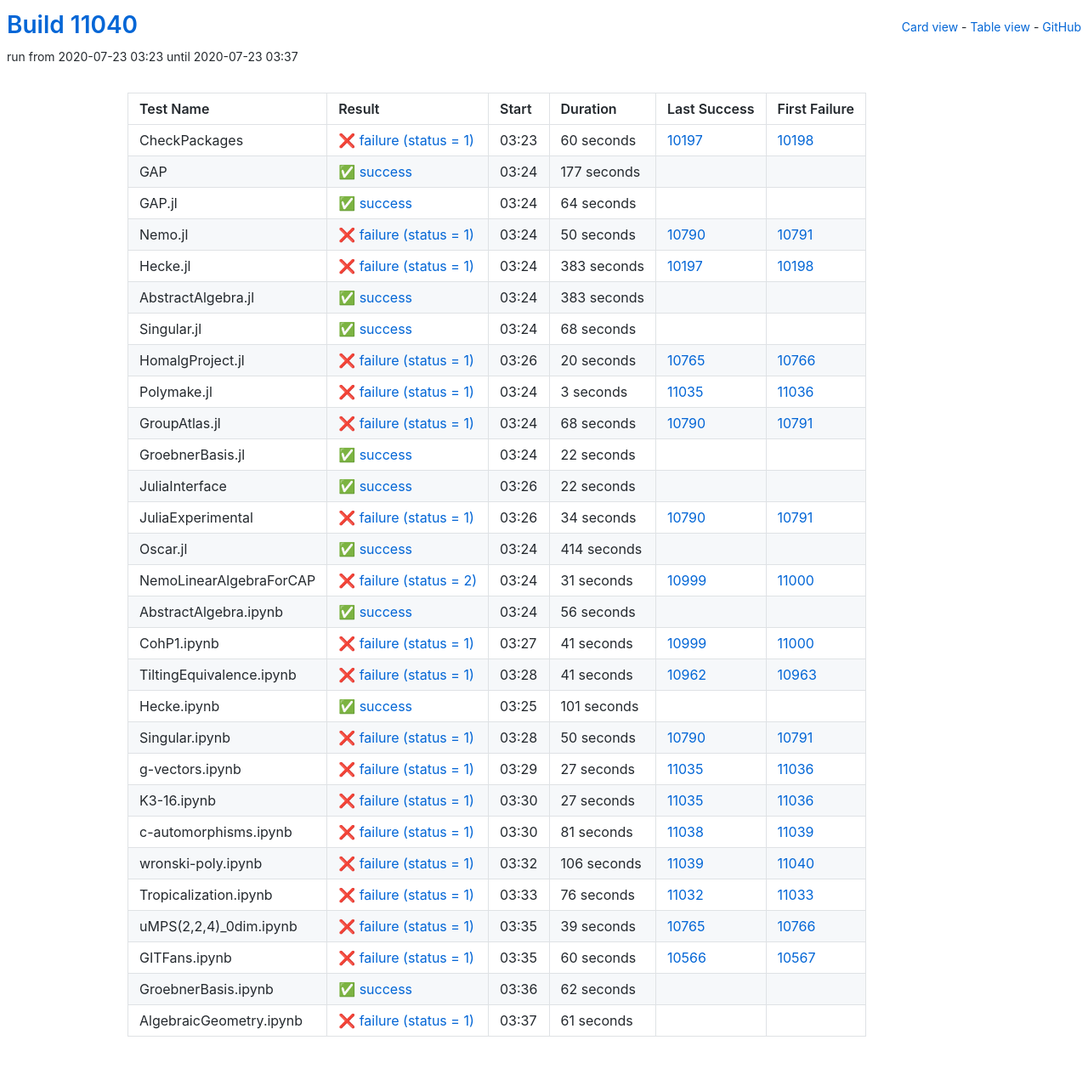
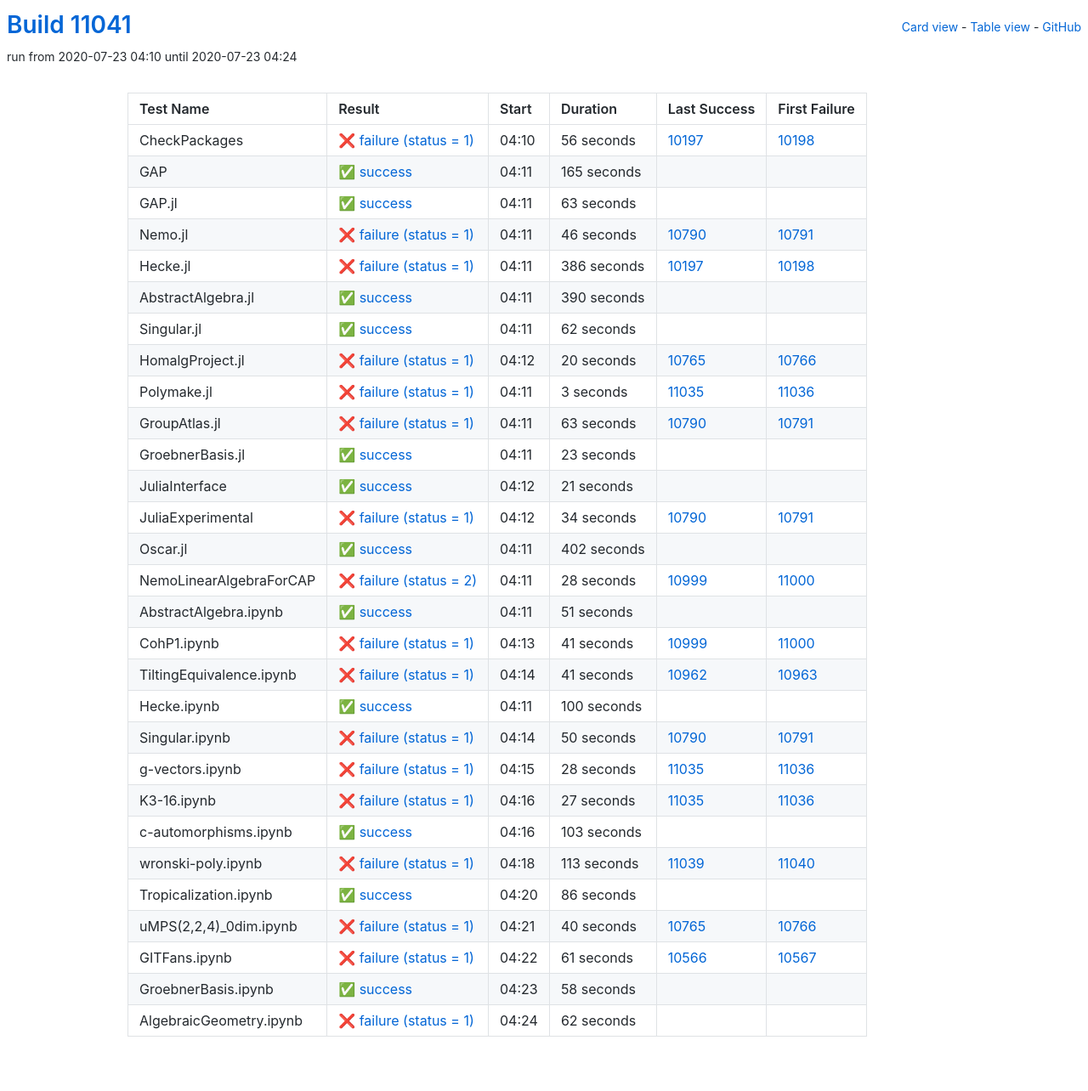
Before and after one commit to oscar-system/oscar-ci-status, a Jekyll site: the page built from table.html, in a window 1280 px wide. Shown: the whole page at 85% size. Built offline with Jekyll 4.4.1, drawn with Linux system fonts in a browser that asks for light colours.

Commit message:
Build #11041

```diff
--- a/_data/ci.yml
+++ b/_data/ci.yml
@@ -1,6 +1,6 @@
 ---
-build: 11040
-build_url: https://oscarci.mathematik.uni-kl.de/job/oscar/11040/
+build: 11041
+build_url: https://oscarci.mathematik.uni-kl.de/job/oscar/11041/
 job: oscar
 organization: oscar-system
 repo: oscar-ci-status
@@ -8,92 +8,92 @@
 tests:
 - name: CheckPackages
   id: checkpackages
-  log: https://oscarci.mathematik.uni-kl.de/job/oscar/11040/artifact/logs/build-11040/CheckPackages.log
-  start: 2020-07-23 03:23
+  log: https://oscarci.mathematik.uni-kl.de/job/oscar/11041/artifact/logs/build-11041/CheckPackages.log
+  start: 2020-07-23 04:10
   success: false
   exitcode: 1
   status: failure
-  duration: 60
+  duration: 56
   last_success: 10197
   last_success_url: https://oscarci.mathematik.uni-kl.de/job/oscar/10197/
   first_failure: 10198
   first_failure_url: https://oscarci.mathematik.uni-kl.de/job/oscar/10198/
 - name: GAP
   id: gap
-  log: https://oscarci.mathematik.uni-kl.de/job/oscar/11040/artifact/logs/build-11040/GAP.log
-  start: 2020-07-23 03:24
+  log: https://oscarci.mathematik.uni-kl.de/job/oscar/11041/artifact/logs/build-11041/GAP.log
+  start: 2020-07-23 04:11
   success: true
   exitcode: 0
   status: success
-  duration: 177
+  duration: 165
   last_success: false
   last_success_url:
   first_failure: false
   first_failure_url:
 - name: GAP.jl
   id: gap-jl
-  log: https://oscarci.mathematik.uni-kl.de/job/oscar/11040/artifact/logs/build-11040/GAP.jl.log
-  start: 2020-07-23 03:24
+  log: https://oscarci.mathematik.uni-kl.de/job/oscar/11041/artifact/logs/build-11041/GAP.jl.log
+  start: 2020-07-23 04:11
   success: true
   exitcode: 0
   status: success
-  duration: 64
+  duration: 63
   last_success: false
   last_success_url:
   first_failure: false
   first_failure_url:
 - name: Nemo.jl
   id: nemo-jl
-  log: https://oscarci.mathematik.uni-kl.de/job/oscar/11040/artifact/logs/build-11040/Nemo.jl.log
-  start: 2020-07-23 03:24
+  log: https://oscarci.mathematik.uni-kl.de/job/oscar/11041/artifact/logs/build-11041/Nemo.jl.log
+  start: 2020-07-23 04:11
   success: false
   exitcode: 1
   status: failure
-  duration: 50
+  duration: 46
   last_success: 10790
   last_success_url: https://oscarci.mathematik.uni-kl.de/job/oscar/10790/
   first_failure: 10791
   first_failure_url: https://oscarci.mathematik.uni-kl.de/job/oscar/10791/
 - name: Hecke.jl
   id: hecke-jl
-  log: https://oscarci.mathematik.uni-kl.de/job/oscar/11040/artifact/logs/build-11040/Hecke.jl.log
-  start: 2020-07-23 03:24
+  log: https://oscarci.mathematik.uni-kl.de/job/oscar/11041/artifact/logs/build-11041/Hecke.jl.log
+  start: 2020-07-23 04:11
   success: false
   exitcode: 1
   status: failure
-  duration: 383
+  duration: 386
   last_success: 10197
   last_success_url: https://oscarci.mathematik.uni-kl.de/job/oscar/10197/
   first_failure: 10198
   first_failure_url: https://oscarci.mathematik.uni-kl.de/job/oscar/10198/
 - name: AbstractAlgebra.jl
   id: abstractalgebra-jl
-  log: https://oscarci.mathematik.uni-kl.de/job/oscar/11040/artifact/logs/build-11040/AbstractAlgebra.jl.log
-  start: 2020-07-23 03:24
+  log: https://oscarci.mathematik.uni-kl.de/job/oscar/11041/artifact/logs/build-11041/AbstractAlgebra.jl.log
+  start: 2020-07-23 04:11
   success: true
   exitcode: 0
   status: success
-  duration: 383
+  duration: 390
   last_success: false
   last_success_url:
   first_failure: false
   first_failure_url:
 - name: Singular.jl
   id: singular-jl
-  log: https://oscarci.mathematik.uni-kl.de/job/oscar/11040/artifact/logs/build-11040/Singular.jl.log
-  start: 2020-07-23 03:24
+  log: https://oscarci.mathematik.uni-kl.de/job/oscar/11041/artifact/logs/build-11041/Singular.jl.log
+  start: 2020-07-23 04:11
   success: true
   exitcode: 0
   status: success
-  duration: 68
+  duration: 62
   last_success: false
   last_success_url:
   first_failure: false
   first_failure_url:
 - name: HomalgProject.jl
   id: homalgproject-jl
-  log: https://oscarci.mathematik.uni-kl.de/job/oscar/11040/artifact/logs/build-11040/HomalgProject.jl.log
-  start: 2020-07-23 03:26
+  log: https://oscarci.mathematik.uni-kl.de/job/oscar/11041/artifact/logs/build-11041/HomalgProject.jl.log
+  start: 2020-07-23 04:12
   success: false
   exitcode: 1
   status: failure
@@ -104,8 +104,8 @@
   first_failure_url: https://oscarci.mathematik.uni-kl.de/job/oscar/10766/
 - name: Polymake.jl
   id: polymake-jl
-  log: https://oscarci.mathematik.uni-kl.de/job/oscar/11040/artifact/logs/build-11040/Polymake.jl.log
-  start: 2020-07-23 03:24
+  log: https://oscarci.mathematik.uni-kl.de/job/oscar/11041/artifact/logs/build-11041/Polymake.jl.log
+  start: 2020-07-23 04:11
   success: false
   exitcode: 1
   status: failure
@@ -116,44 +116,44 @@
   first_failure_url: https://oscarci.mathematik.uni-kl.de/job/oscar/11036/
 - name: GroupAtlas.jl
   id: groupatlas-jl
-  log: https://oscarci.mathematik.uni-kl.de/job/oscar/11040/artifact/logs/build-11040/GroupAtlas.jl.log
-  start: 2020-07-23 03:24
+  log: https://oscarci.mathematik.uni-kl.de/job/oscar/11041/artifact/logs/build-11041/GroupAtlas.jl.log
+  start: 2020-07-23 04:11
   success: false
   exitcode: 1
   status: failure
-  duration: 68
+  duration: 63
   last_success: 10790
   last_success_url: https://oscarci.mathematik.uni-kl.de/job/oscar/10790/
   first_failure: 10791
   first_failure_url: https://oscarci.mathematik.uni-kl.de/job/oscar/10791/
 - name: GroebnerBasis.jl
   id: groebnerbasis-jl
-  log: https://oscarci.mathematik.uni-kl.de/job/oscar/11040/artifact/logs/build-11040/GroebnerBasis.jl.log
-  start: 2020-07-23 03:24
+  log: https://oscarci.mathematik.uni-kl.de/job/oscar/11041/artifact/logs/build-11041/GroebnerBasis.jl.log
+  start: 2020-07-23 04:11
   success: true
   exitcode: 0
   status: success
-  duration: 22
+  duration: 23
   last_success: false
   last_success_url:
   first_failure: false
   first_failure_url:
 - name: JuliaInterface
   id: juliainterface
-  log: https://oscarci.mathematik.uni-kl.de/job/oscar/11040/artifact/logs/build-11040/JuliaInterface.log
-  start: 2020-07-23 03:26
+  log: https://oscarci.mathematik.uni-kl.de/job/oscar/11041/artifact/logs/build-11041/JuliaInterface.log
+  start: 2020-07-23 04:12
   success: true
   exitcode: 0
   status: success
-  duration: 22
+  duration: 21
   last_success: false
   last_success_url:
   first_failure: false
   first_failure_url:
 - name: JuliaExperimental
   id: juliaexperimental
-  log: https://oscarci.mathematik.uni-kl.de/job/oscar/11040/artifact/logs/build-11040/JuliaExperimental.log
-  start: 2020-07-23 03:26
+  log: https://oscarci.mathematik.uni-kl.de/job/oscar/11041/artifact/logs/build-11041/JuliaExperimental.log
+  start: 2020-07-23 04:12
   success: false
   exitcode: 1
   status: failure
@@ -164,44 +164,44 @@
   first_failure_url: https://oscarci.mathematik.uni-kl.de/job/oscar/10791/
 - name: Oscar.jl
   id: oscar-jl
-  log: https://oscarci.mathematik.uni-kl.de/job/oscar/11040/artifact/logs/build-11040/Oscar.jl.log
-  start: 2020-07-23 03:24
+  log: https://oscarci.mathematik.uni-kl.de/job/oscar/11041/artifact/logs/build-11041/Oscar.jl.log
+  start: 2020-07-23 04:11
   success: true
   exitcode: 0
   status: success
-  duration: 414
+  duration: 402
   last_success: false
   last_success_url:
   first_failure: false
   first_failure_url:
 - name: NemoLinearAlgebraForCAP
   id: nemolinearalgebraforcap
-  log: https://oscarci.mathematik.uni-kl.de/job/oscar/11040/artifact/logs/build-11040/NemoLinearAlgebraForCAP.log
-  start: 2020-07-23 03:24
+  log: https://oscarci.mathematik.uni-kl.de/job/oscar/11041/artifact/logs/build-11041/NemoLinearAlgebraForCAP.log
+  start: 2020-07-23 04:11
   success: false
   exitcode: 2
   status: failure
-  duration: 31
+  duration: 28
   last_success: 10999
   last_success_url: https://oscarci.mathematik.uni-kl.de/job/oscar/10999/
   first_failure: 11000
   first_failure_url: https://oscarci.mathematik.uni-kl.de/job/oscar/11000/
 - name: AbstractAlgebra.ipynb
   id: abstractalgebra-ipynb
-  log: https://oscarci.mathematik.uni-kl.de/job/oscar/11040/artifact/logs/build-11040/AbstractAlgebra.ipynb.log
-  start: 2020-07-23 03:24
+  log: https://oscarci.mathematik.uni-kl.de/job/oscar/11041/artifact/logs/build-11041/AbstractAlgebra.ipynb.log
+  start: 2020-07-23 04:11
   success: true
   exitcode: 0
   status: success
-  duration: 56
+  duration: 51
   last_success: false
   last_success_url:
   first_failure: false
   first_failure_url:
 - name: CohP1.ipynb
   id: cohp1-ipynb
-  log: https://oscarci.mathematik.uni-kl.de/job/oscar/11040/artifact/logs/build-11040/CohP1.ipynb.log
-  start: 2020-07-23 03:27
+  log: https://oscarci.mathematik.uni-kl.de/job/oscar/11041/artifact/logs/build-11041/CohP1.ipynb.log
+  start: 2020-07-23 04:13
   success: false
   exitcode: 1
   status: failure
@@ -212,8 +212,8 @@
   first_failure_url: https://oscarci.mathematik.uni-kl.de/job/oscar/11000/
 - name: TiltingEquivalence.ipynb
   id: tiltingequivalence-ipynb
-  log: https://oscarci.mathematik.uni-kl.de/job/oscar/11040/artifact/logs/build-11040/TiltingEquivalence.ipynb.log
-  start: 2020-07-23 03:28
+  log: https://oscarci.mathematik.uni-kl.de/job/oscar/11041/artifact/logs/build-11041/TiltingEquivalence.ipynb.log
+  start: 2020-07-23 04:14
   success: false
   exitcode: 1
   status: failure
@@ -224,20 +224,20 @@
   first_failure_url: https://oscarci.mathematik.uni-kl.de/job/oscar/10963/
 - name: Hecke.ipynb
   id: hecke-ipynb
-  log: https://oscarci.mathematik.uni-kl.de/job/oscar/11040/artifact/logs/build-11040/Hecke.ipynb.log
-  start: 2020-07-23 03:25
+  log: https://oscarci.mathematik.uni-kl.de/job/oscar/11041/artifact/logs/build-11041/Hecke.ipynb.log
+  start: 2020-07-23 04:11
   success: true
   exitcode: 0
   status: success
-  duration: 101
+  duration: 100
   last_success: false
   last_success_url:
   first_failure: false
   first_failure_url:
 - name: Singular.ipynb
   id: singular-ipynb
-  log: https://oscarci.mathematik.uni-kl.de/job/oscar/11040/artifact/logs/build-11040/Singular.ipynb.log
-  start: 2020-07-23 03:28
+  log: https://oscarci.mathematik.uni-kl.de/job/oscar/11041/artifact/logs/build-11041/Singular.ipynb.log
+  start: 2020-07-23 04:14
   success: false
   exitcode: 1
   status: failure
@@ -248,20 +248,20 @@
   first_failure_url: https://oscarci.mathematik.uni-kl.de/job/oscar/10791/
 - name: g-vectors.ipynb
   id: g-vectors-ipynb
-  log: https://oscarci.mathematik.uni-kl.de/job/oscar/11040/artifact/logs/build-11040/g-vectors.ipynb.log
-  start: 2020-07-23 03:29
+  log: https://oscarci.mathematik.uni-kl.de/job/oscar/11041/artifact/logs/build-11041/g-vectors.ipynb.log
+  start: 2020-07-23 04:15
   success: false
   exitcode: 1
   status: failure
-  duration: 27
+  duration: 28
   last_success: 11035
   last_success_url: https://oscarci.mathematik.uni-kl.de/job/oscar/11035/
   first_failure: 11036
   first_failure_url: https://oscarci.mathematik.uni-kl.de/job/oscar/11036/
 - name: K3-16.ipynb
   id: k3-16-ipynb
-  log: https://oscarci.mathematik.uni-kl.de/job/oscar/11040/artifact/logs/build-11040/K3-16.ipynb.log
-  start: 2020-07-23 03:30
+  log: https://oscarci.mathematik.uni-kl.de/job/oscar/11041/artifact/logs/build-11041/K3-16.ipynb.log
+  start: 2020-07-23 04:16
   success: false
   exitcode: 1
   status: failure
@@ -272,84 +272,84 @@
   first_failure_url: https://oscarci.mathematik.uni-kl.de/job/oscar/11036/
 - name: c-automorphisms.ipynb
   id: c-automorphisms-ipynb
-  log: https://oscarci.mathematik.uni-kl.de/job/oscar/11040/artifact/logs/build-11040/c-automorphisms.ipynb.log
-  start: 2020-07-23 03:30
+  log: https://oscarci.mathematik.uni-kl.de/job/oscar/11041/artifact/logs/build-11041/c-automorphisms.ipynb.log
+  start: 2020-07-23 04:16
+  success: true
+  exitcode: 0
+  status: success
+  duration: 103
+  last_success: false
+  last_success_url:
+  first_failure: false
+  first_failure_url:
+- name: wronski-poly.ipynb
+  id: wronski-poly-ipynb
+  log: https://oscarci.mathematik.uni-kl.de/job/oscar/11041/artifact/logs/build-11041/wronski-poly.ipynb.log
+  start: 2020-07-23 04:18
   success: false
   exitcode: 1
   status: failure
-  duration: 81
-  last_success: 11038
-  last_success_url: https://oscarci.mathematik.uni-kl.de/job/oscar/11038/
-  first_failure: 11039
-  first_failure_url: https://oscarci.mathematik.uni-kl.de/job/oscar/11039/
-- name: wronski-poly.ipynb
-  id: wronski-poly-ipynb
-  log: https://oscarci.mathematik.uni-kl.de/job/oscar/11040/artifact/logs/build-11040/wronski-poly.ipynb.log
-  start: 2020-07-23 03:32
-  success: false
-  exitcode: 1
-  status: failure
-  duration: 106
+  duration: 113
   last_success: 11039
   last_success_url: https://oscarci.mathematik.uni-kl.de/job/oscar/11039/
   first_failure: 11040
   first_failure_url: https://oscarci.mathematik.uni-kl.de/job/oscar/11040/
 - name: Tropicalization.ipynb
   id: tropicalization-ipynb
-  log: https://oscarci.mathematik.uni-kl.de/job/oscar/11040/artifact/logs/build-11040/Tropicalization.ipynb.log
-  start: 2020-07-23 03:33
+  log: https://oscarci.mathematik.uni-kl.de/job/oscar/11041/artifact/logs/build-11041/Tropicalization.ipynb.log
+  start: 2020-07-23 04:20
+  success: true
+  exitcode: 0
+  status: success
+  duration: 86
+  last_success: false
+  last_success_url:
+  first_failure: false
+  first_failure_url:
+- name: uMPS(2,2,4)_0dim.ipynb
+  id: umps-2-2-4-0dim-ipynb
+  log: https://oscarci.mathematik.uni-kl.de/job/oscar/11041/artifact/logs/build-11041/uMPS-2-2-4-_0dim.ipynb.log
+  start: 2020-07-23 04:21
   success: false
   exitcode: 1
   status: failure
-  duration: 76
-  last_success: 11032
-  last_success_url: https://oscarci.mathematik.uni-kl.de/job/oscar/11032/
-  first_failure: 11033
-  first_failure_url: https://oscarci.mathematik.uni-kl.de/job/oscar/11033/
-- name: uMPS(2,2,4)_0dim.ipynb
-  id: umps-2-2-4-0dim-ipynb
-  log: https://oscarci.mathematik.uni-kl.de/job/oscar/11040/artifact/logs/build-11040/uMPS-2-2-4-_0dim.ipynb.log
-  start: 2020-07-23 03:35
-  success: false
-  exitcode: 1
-  status: failure
-  duration: 39
+  duration: 40
   last_success: 10765
   last_success_url: https://oscarci.mathematik.uni-kl.de/job/oscar/10765/
   first_failure: 10766
   first_failure_url: https://oscarci.mathematik.uni-kl.de/job/oscar/10766/
 - name: GITFans.ipynb
   id: gitfans-ipynb
-  log: https://oscarci.mathematik.uni-kl.de/job/oscar/11040/artifact/logs/build-11040/GITFans.ipynb.log
-  start: 2020-07-23 03:35
+  log: https://oscarci.mathematik.uni-kl.de/job/oscar/11041/artifact/logs/build-11041/GITFans.ipynb.log
+  start: 2020-07-23 04:22
   success: false
   exitcode: 1
   status: failure
-  duration: 60
+  duration: 61
   last_success: 10566
   last_success_url: https://oscarci.mathematik.uni-kl.de/job/oscar/10566/
   first_failure: 10567
   first_failure_url: https://oscarci.mathematik.uni-kl.de/job/oscar/10567/
 - name: GroebnerBasis.ipynb
   id: groebnerbasis-ipynb
-  log: https://oscarci.mathematik.uni-kl.de/job/oscar/11040/artifact/logs/build-11040/GroebnerBasis.ipynb.log
-  start: 2020-07-23 03:36
+  log: https://oscarci.mathematik.uni-kl.de/job/oscar/11041/artifact/logs/build-11041/GroebnerBasis.ipynb.log
+  start: 2020-07-23 04:23
   success: true
   exitcode: 0
   status: success
-  duration: 62
+  duration: 58
   last_success: false
   last_success_url:
   first_failure: false
   first_failure_url:
 - name: AlgebraicGeometry.ipynb
   id: algebraicgeometry-ipynb
-  log: https://oscarci.mathematik.uni-kl.de/job/oscar/11040/artifact/logs/build-11040/AlgebraicGeometry.ipynb.log
-  start: 2020-07-23 03:37
+  log: https://oscarci.mathematik.uni-kl.de/job/oscar/11041/artifact/logs/build-11041/AlgebraicGeometry.ipynb.log
+  start: 2020-07-23 04:24
   success: false
   exitcode: 1
   status: failure
-  duration: 61
+  duration: 62
   last_success: false
   last_success_url:
   first_failure: false
```
Also changed, not shown: README.md.
